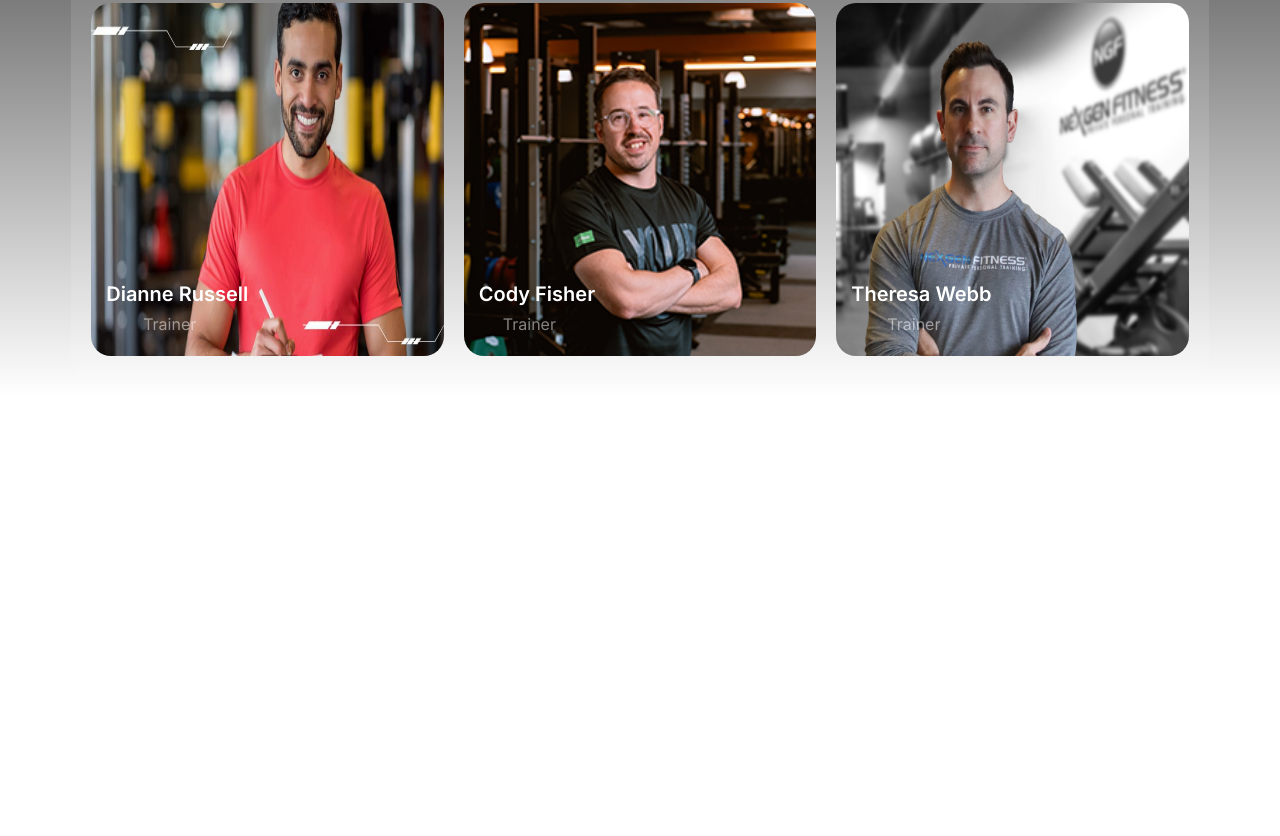
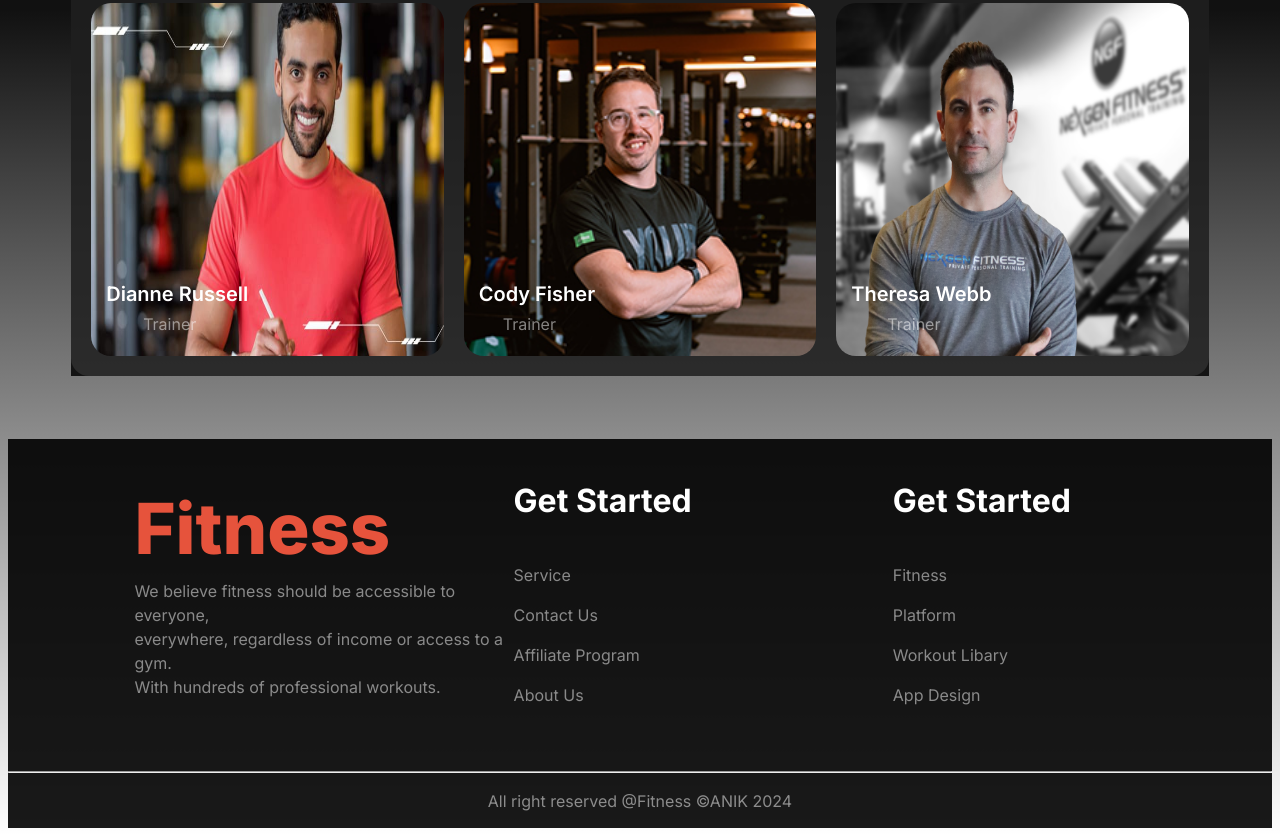
Before and after one commit to AnikDasJoy/B10-Assignment2, a plain HTML site: page index.html in a window 1280 px wide. Shown: the part 2469-3305 px from the top of the page. Before the commit the page ends 2865 px from the top, so only its background shows below. Drawn offline with Linux system fonts and the light colour scheme; a web font is replaced by a local one.

Commit message:
footer section added

```diff
--- a/index.html
+++ b/index.html
@@ -176,14 +176,40 @@
             </div>
         </section>
         <!-- team-meet section end -->
-
-
-
     </main>
 
+    <!-- footer section start -->
     <footer>
+        <div class="footer">
+            <div>
+                <h1 class="fitness">Fitness</h1>
+                <p>We believe fitness should be accessible to everyone,<br>everywhere, regardless of income or access to
+                    a
+                    gym.<br>With hundreds
+                    of professional workouts.</p>
+            </div>
 
+            <div>
+                <h4>Get Started</h4>
+                <p>Service</p>
+                <p>Contact Us</p>
+                <p>Affiliate Program</p>
+                <p>About Us</p>
+            </div>
+
+            <div>
+                <h4>Get Started</h4>
+                <p>Fitness</p>
+                <p>Platform</p>
+                <p>Workout Libary</p>
+                <p>App Design</p>
+            </div>
+        </div>
+        <br> <br>
+        <hr>
+        <p class="footer-bottom">All right reserved @Fitness &copyANIK 2024</p>
     </footer>
+    <!-- footer section end -->
 </body>
 
 </html>
--- a/style.css
+++ b/style.css
@@ -265,7 +265,7 @@ h2 {
 .team-meet {
     width: 90%;
     margin: 0 auto;
-
+    background-color: rgba(0, 0, 0, 0.842);
     display: flex;
     flex-direction: column;
     align-items: center;
@@ -314,3 +314,43 @@ h2 {
 }
 
 /* team-meet section end */
+
+/* footer section start */
+footer {
+    background-color: rgba(0, 0, 0, 0.903);
+    width: auto;
+    margin: 0 auto;
+    margin-top: 5%;
+    height: 389px;
+}
+
+.fitness {
+    color: rgb(230, 83, 60);
+    font-size: 4.4rem;
+    font-weight: 800;
+}
+
+.footer {
+    display: grid;
+    grid-template-columns: repeat(3, 1fr);
+    /* margin: 0 auto; */
+    /* justify-content: space-between; */
+    margin-left: 10%;
+}
+
+.footer h1 {
+    margin-bottom: -2%;
+}
+
+
+h4 {
+    font-size: 32px;
+    font-weight: 700;
+    color: rgb(255, 255, 255);
+}
+
+.footer-bottom {
+    text-align: center;
+}
+
+/* footer section end */
```
